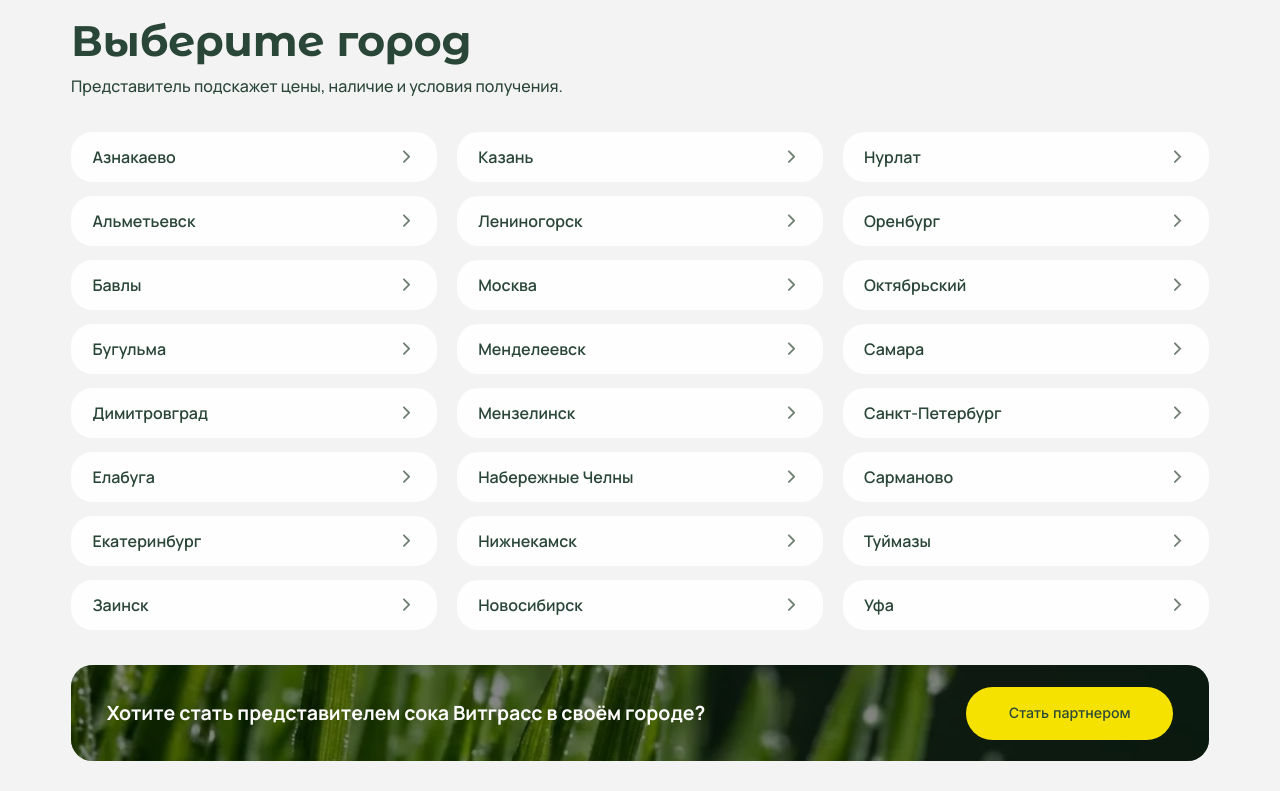
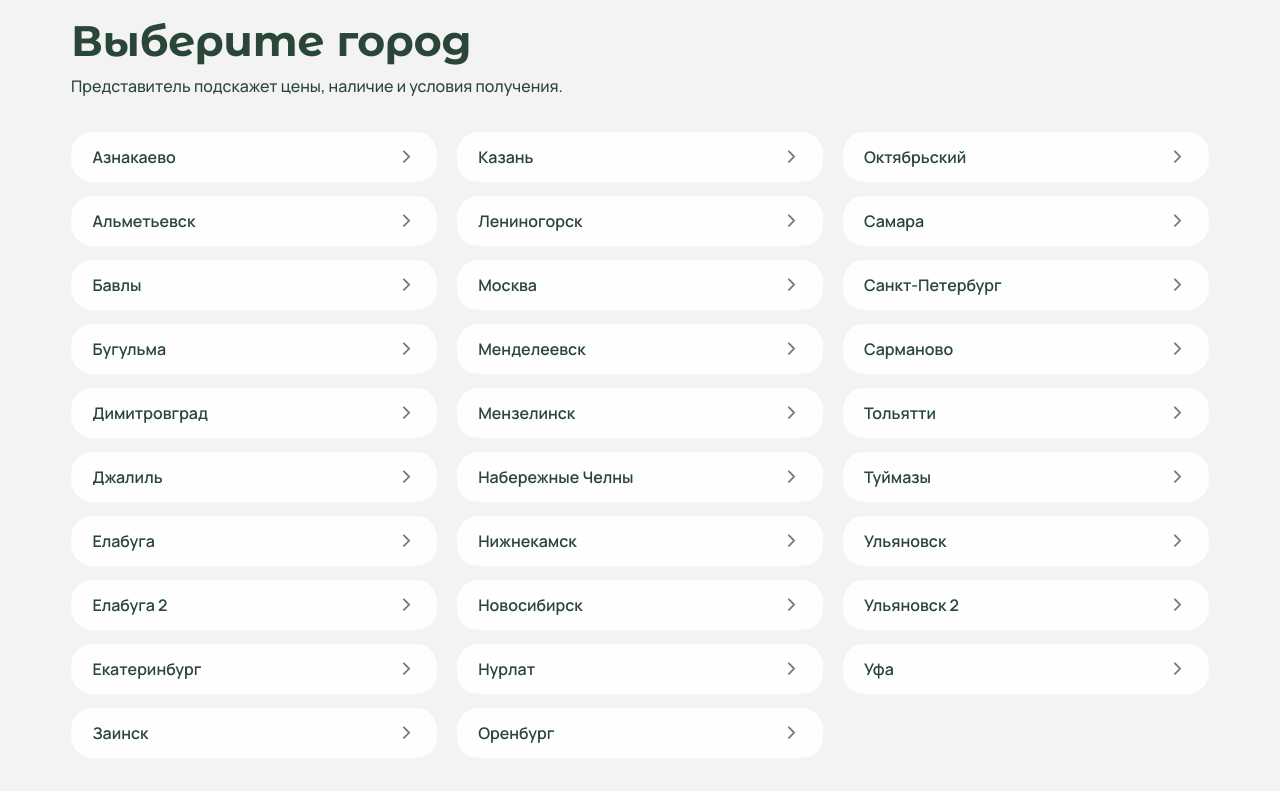
Before and after one commit to Ann938/vitgrass, a Next.js app: page / in a window 1280 px wide. Shown: the part 3920-4711 px from the top of the page. Built offline with nearby package versions, Linux system fonts and the light colour scheme.

Commit message:
Города: добавлены все со старого сайта — Джалиль, Елабуга 2, Тольятти, Ульяновск, Ульяновск 2 (29)
Co-Authored-By: Claude Opus 5.5 <noreply@anthropic.com>

```diff
--- a/src/components/Landing.tsx
+++ b/src/components/Landing.tsx
@@ -541,7 +541,8 @@ function Cities() {
     setQ("");
     input.current?.focus();
   };
-  const cols = [0, 1, 2].map((c) => cities.items.slice(c * 8, c * 8 + 8));
+  const per = Math.ceil(cities.items.length / 3);
+  const cols = [0, 1, 2].map((c) => cities.items.slice(c * per, c * per + per));
 
   return (
     <section className={s.cities} id="cities">
--- a/src/content.ts
+++ b/src/content.ts
@@ -198,7 +198,7 @@ export const advantages = {
   ],
 };
 
-// 24 города с представителями; ссылки — на страницы представителей со старого сайта
+// Все города с представителями со старого сайта (в макете было 24); ссылки — на страницы представителей
 export const cities = {
   title: "Выберите город",
   lead: "Представитель подскажет цены, наличие и условия получения.",
@@ -209,7 +209,9 @@ export const cities = {
     ["Бавлы", "https://www.instagram.com/alina_boginia/"],
     ["Бугульма", "https://instagram.com/vitgrass_bugulma"],
     ["Димитровград", "https://instagram.com/vitgrass_dimitrovgrad"],
+    ["Джалиль", "https://instagram.com/vitgrass.jalil"],
     ["Елабуга", "https://www.instagram.com/vitgrass_elb/"],
+    ["Елабуга 2", "https://www.instagram.com/fitness_leisan"],
     ["Екатеринбург", "https://instagram.com/vitgrass_ekb"],
     ["Заинск", "https://instagram.com/vitgrass_zainsk"],
     ["Казань", "https://instagram.com/vitgrass_kzn"],
@@ -226,7 +228,10 @@ export const cities = {
     ["Самара", "https://instagram.com/vitgrass_samara"],
     ["Санкт-Петербург", "https://instagram.com/greenliverussia"],
     ["Сарманово", "https://instagram.com/vitgrass_sarmanovo"],
+    ["Тольятти", "https://instagram.com/vitgrass_togliatti"],
     ["Туймазы", "https://www.instagram.com/vitgrass_tmz/"],
+    ["Ульяновск", "https://instagram.com/vitgrass_ulyanovsk"],
+    ["Ульяновск 2", "https://vk.ru/biomir_ul"],
     ["Уфа", "https://www.instagram.com/ufa_vitgrass/"],
   ] as [string, string][],
   partner: "Хотите стать представителем сока Витграсс в своём городе?",
```
Also changed, not shown: 1 other file (tests, documents, lock files or other folders).
